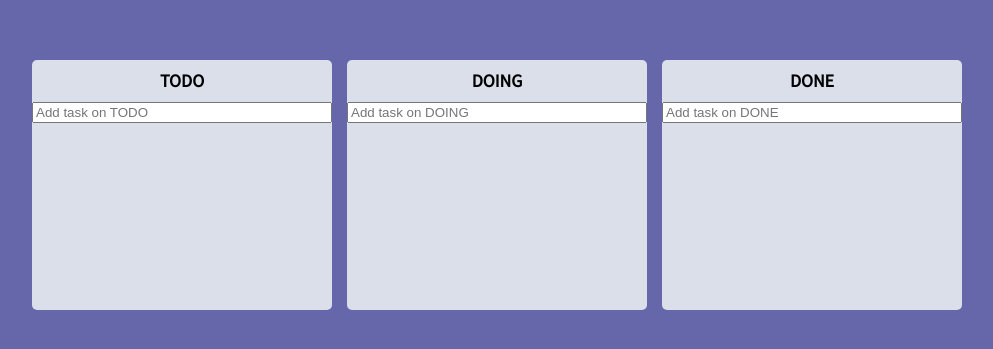
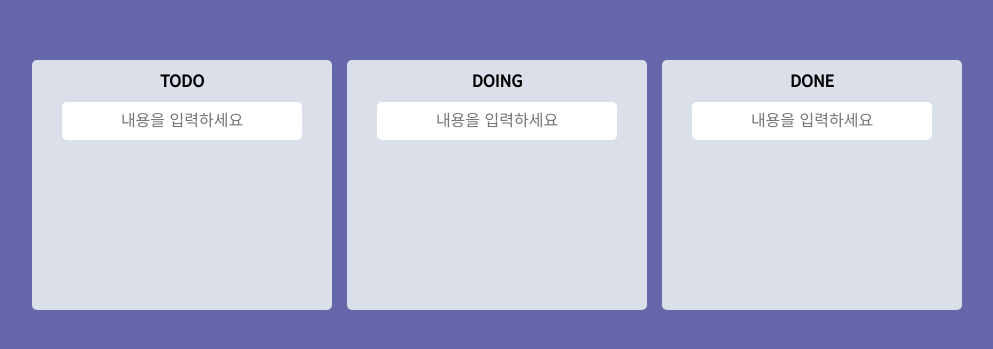
Before and after one commit to jmpark-JYG/react-study, a React (Create React App) app: page / in a window 1280 px wide. Shown: the part 215-564 px from the top of the page, without its empty margins (143-1136 px from the left). Built offline with nearby package versions, Linux system fonts and the light colour scheme.

Commit message:
fix: 불필요 코드 정리

```diff
--- a/src/App.tsx
+++ b/src/App.tsx
@@ -6,7 +6,7 @@ import { useStore } from "./stores/board.store";
 function App() {
   const boards = useStore((state) => state.boards);
   const setBoards = useStore((state) => state.setBoards);
-  const onDragEnd = ({ draggableId, destination, source }: DropResult) => {
+  const onDragEnd = ({ destination, source }: DropResult) => {
     if (!destination) return;
 
     const sourceBoard = [...boards[source.droppableId]];
--- a/src/components/todo/Board.tsx
+++ b/src/components/todo/Board.tsx
@@ -33,7 +33,7 @@ function Board({ boardId, todos }: BoardProps) {
     <Wrapper>
       <Title>{boardId}</Title>
       <Form onSubmit={handleSubmit(onValid)}>
-        <input {...register("todo", { required: true })} type="text" placeholder={`Add task on ${boardId}`} />
+        <input {...register("todo", { required: true })} type="text" placeholder="내용을 입력하세요" />
       </Form>
       <Droppable droppableId={boardId}>
         {(provided, snapshot) => (
@@ -81,8 +81,18 @@ const Area = styled.div<AreaProps>`
 
 const Form = styled.form`
   width: 100%;
+  display: flex;
+  justify-content: center;
+  padding-bottom: 10px;
   input {
-    width: 100%;
+    width: 80%;
+    margin: 0 auto;
+    padding: 10px;
+    background-color: white;
+    border: 0;
+    border-radius: 5px;
+    text-align: center;
+    font-size: 16px;
   }
 `;
 
```
Also changed, not shown: src/components/todo/CreateTodo.tsx (deleted, +0 -23 lines), src/components/todo/Todo.tsx (deleted, +0 -33 lines).
